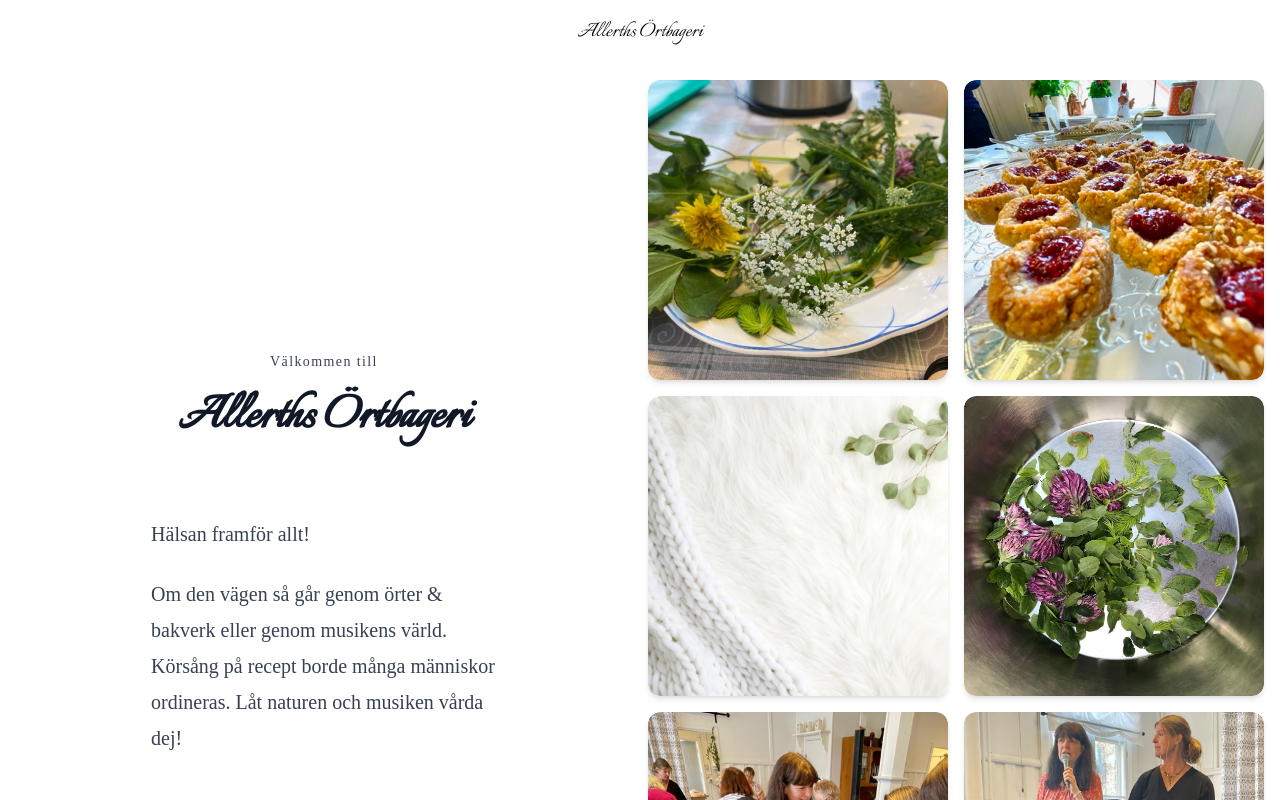
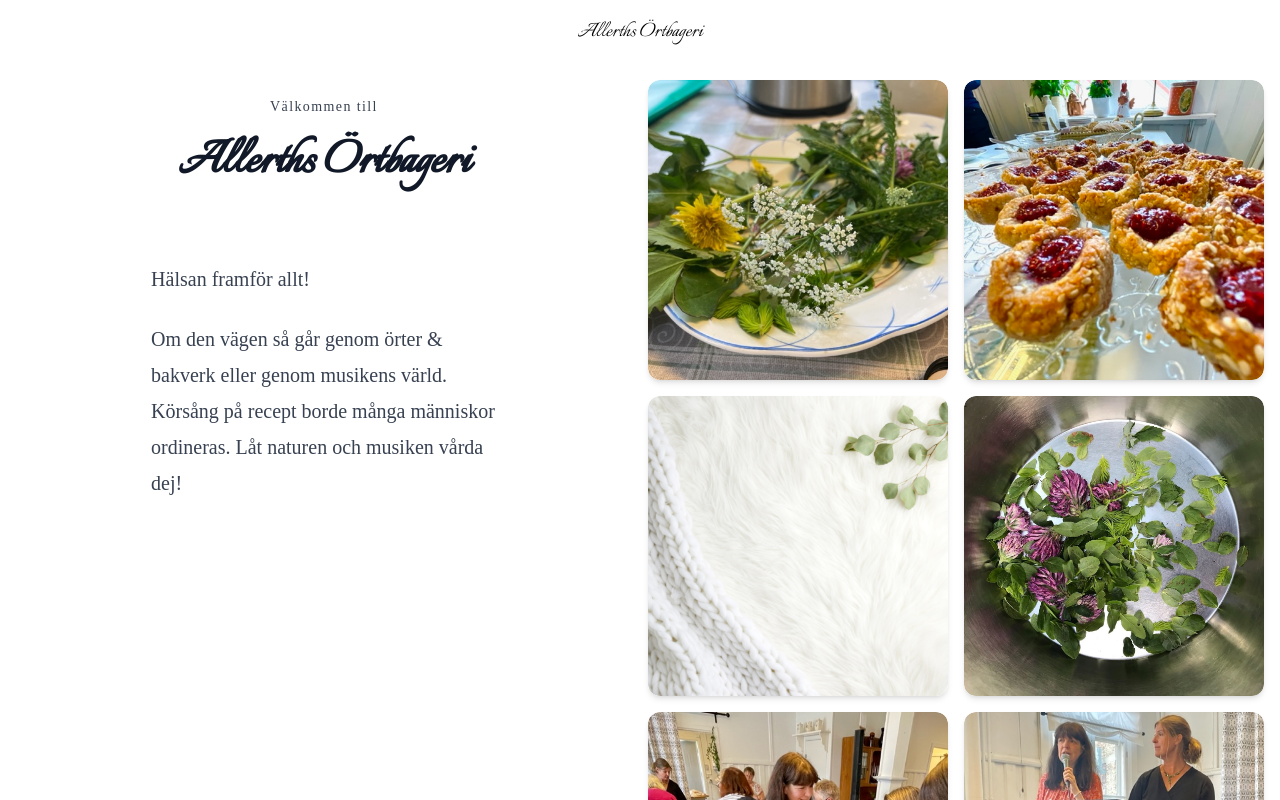
Before and after one commit to paccao/allerthsbageri.se, a Next.js app: page / in a window 1280 px wide. Shown: the top 800 px of the page. Built offline with nearby package versions, Linux system fonts and the light colour scheme.

Commit message:
Fix layout

```diff
--- a/src/components/Hero.tsx
+++ b/src/components/Hero.tsx
@@ -46,7 +46,7 @@ const images = [
 
 const Hero: FC<HeroProps> = () => {
     return (
-        <section className="grid h-screen grid-cols-2 place-items-center gap-4 p-4">
+        <section className="grid grid-cols-2 items-start justify-items-center gap-4 p-4">
             <div className="prose prose-lg lg:prose-xl">
                 <div className="flex flex-col items-center">
                     <p className="text-sm tracking-widest">Välkommen till</p>
@@ -60,7 +60,7 @@ const Hero: FC<HeroProps> = () => {
                 </p>
             </div>
 
-            <div className="grid grid-cols-2 gap-4">
+            <div className="align-start grid grid-cols-2 justify-items-center gap-4">
                 {images.map(({ src, alt, width, height }) => (
                     <div
                         className="relative overflow-hidden rounded-xl shadow-md"
```
